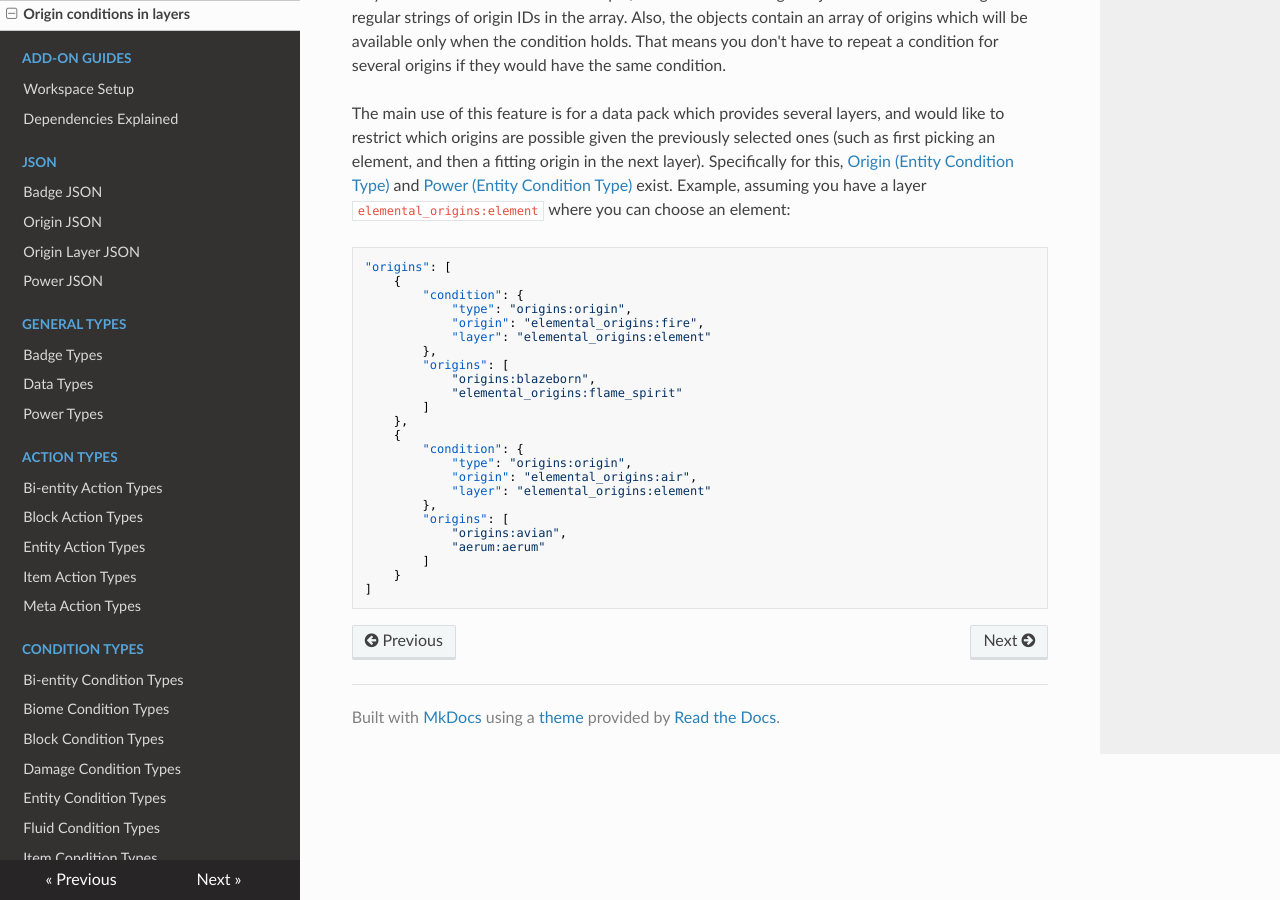
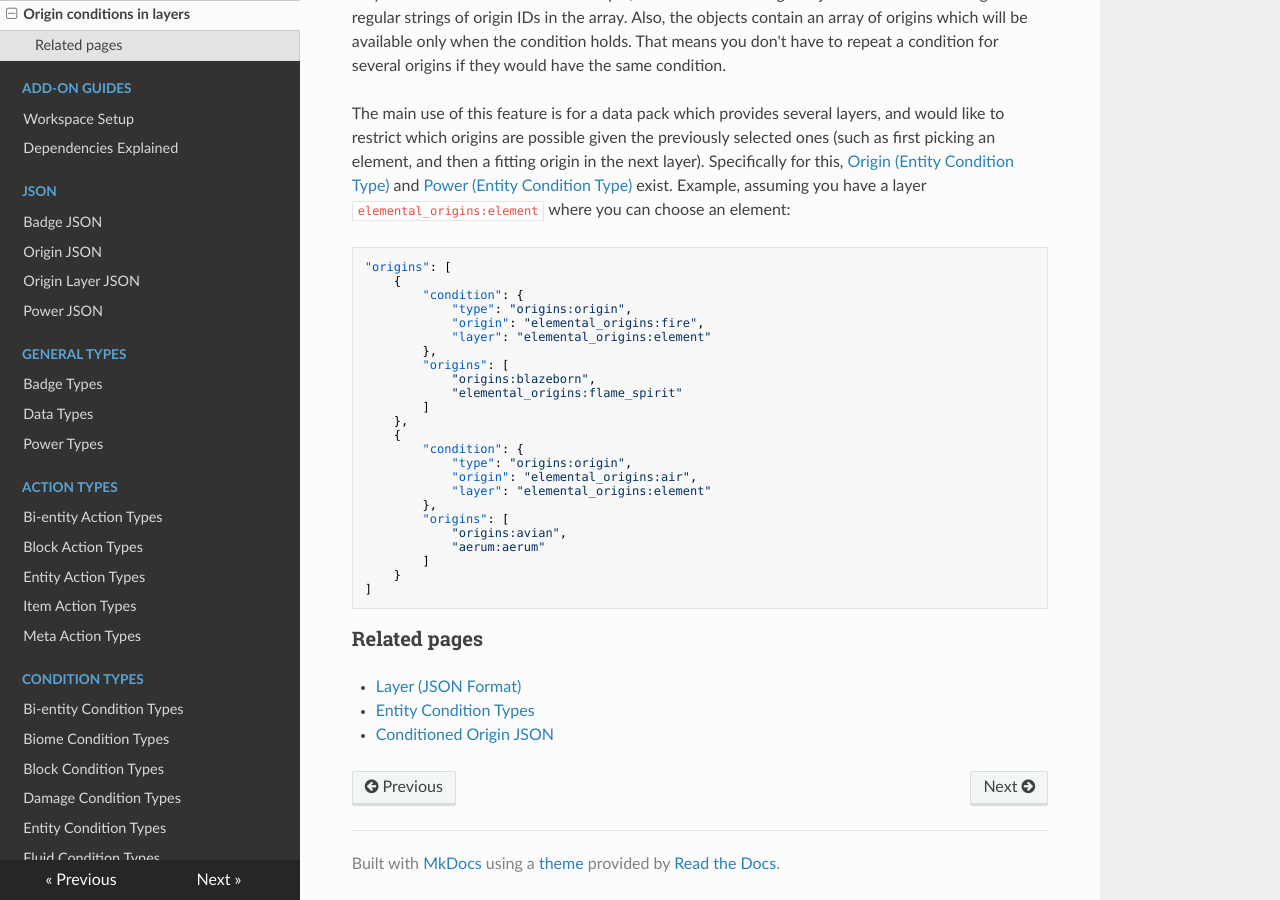
Before and after one commit to apace100/origins-docs, an MkDocs documentation site: the page built from docs/guides/data/origin_conditions_in_layers.md, in a window 1280 px wide and 900 px high, scrolled down 761 px. Built offline with MkDocs 1.6.1, drawn with Linux system fonts in a browser that asks for light colours; nearby versions of some CDN libraries.

Commit message:
Update `origin_conditions_in_layers.md` (Guides)
Added a "Related pages" section at the very bottom of the page, similar
to the ones found on the other two Guides

````diff
--- a/docs/guides/data/origin_conditions_in_layers.md
+++ b/docs/guides/data/origin_conditions_in_layers.md
@@ -72,3 +72,9 @@ The main use of this feature is for a data pack which provides several layers, a
     }
 ]
 ```
+
+### Related pages
+
+* [Layer (JSON Format)](../../json/origin_layer.md)
+* [Entity Condition Types](../../types/entity_condition_types.md)
+* [Conditioned Origin JSON](../../json/conditioned_origin.md)
````
